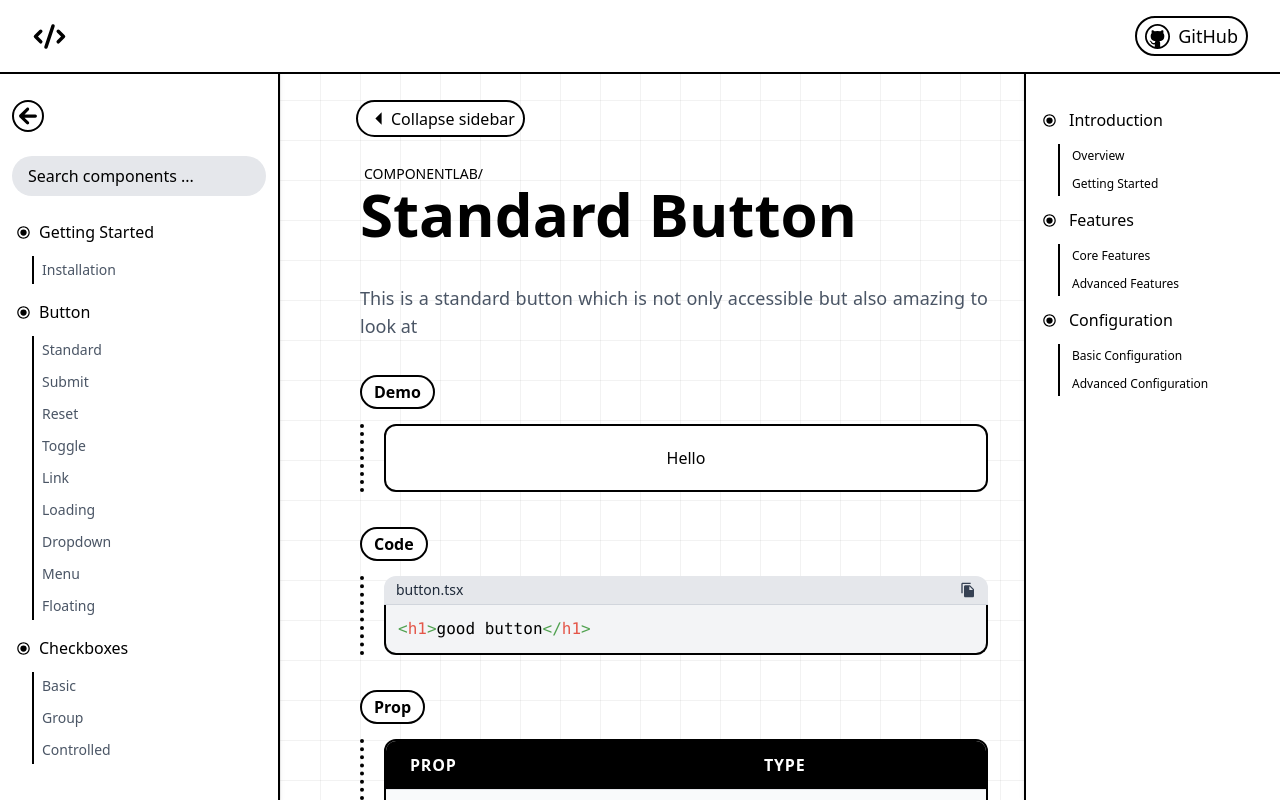
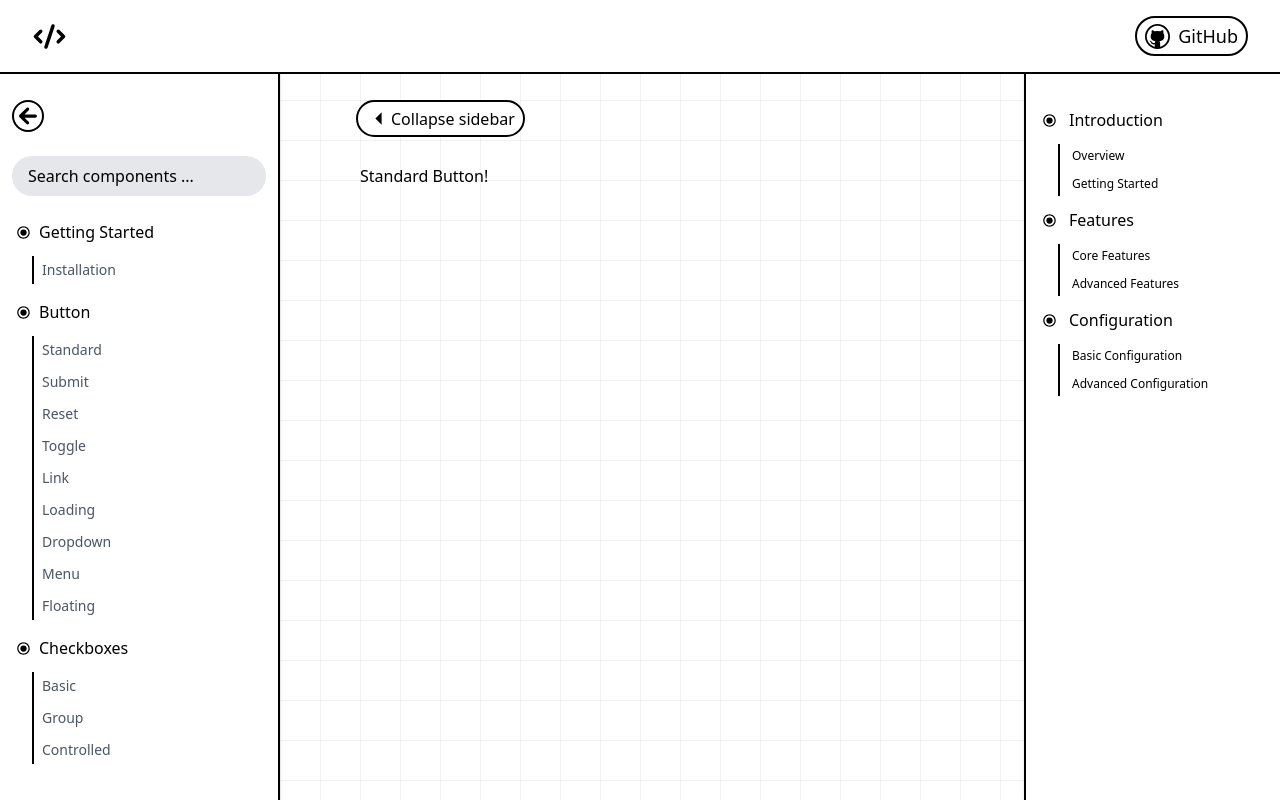
Before and after one commit to snippet-labs/COMPONENTLAB, a Next.js app: page /button/standard in a window 1280 px wide. Shown: the top 800 px of the page. Built offline with nearby package versions, Linux system fonts and the light colour scheme.

Commit message:
page(accessible-component-information): add required verstality to the reusable component

```diff
--- a/src/app/button/standard/page.tsx
+++ b/src/app/button/standard/page.tsx
@@ -1,27 +1,11 @@
 'use client';
 
 // Modules
-import StandardVariant from '@/app/lab/AccessibleButtons/Standard/StandardVariant';
-import { columns } from '@/app/lab/AccessibleButtons/Standard/StandardVariant.props';
-import { rows } from '@/app/lab/AccessibleButtons/Standard/StandardVariant.props';
-import Footer from '@/components/Ui/Footer/Footer';
-import Information from '@/components/Ui/Information/Information';
-import Pagination from '@/components/Ui/Pagination/Pagination';
 
 const StandardAccessibleButtonVariantPage = () => {
   return (
     <div className="min-h-screen">
-      <Information
-        variantTitle="Standard Button"
-        variantDescription="This is a standard button which is not only accessible but also amazing to look at"
-        variantComponent={StandardVariant}
-        variantFileName="button.tsx"
-        variantCode="<h1>good button</h1>"
-        variantPropRow={rows}
-        variantPropColumn={columns}
-      />
-      <Pagination />
-      <Footer />
+      <h1>Standard Button!</h1>
     </div>
   );
 };
--- a/src/app/button/submit/page.tsx
+++ /dev/null
@@ -1,9 +0,0 @@
-const SubmitAccessibleButtonVariantPage = () => {
-  return (
-    <div>
-      <div>Submit Button Variant!</div>
-    </div>
-  );
-};
-
-export default SubmitAccessibleButtonVariantPage;
--- a/src/app/lab/AccessibleButtons/Standard/StandardVariant.tsx
+++ /dev/null
@@ -1,9 +0,0 @@
-const StandardVariant: React.FC = () => {
-  return (
-    <div>
-      <button>Hello</button>
-    </div>
-  );
-};
-
-export default StandardVariant;
--- a/src/components/Ui/Information/Information.tsx
+++ b/src/components/Ui/Information/Information.tsx
@@ -9,7 +9,9 @@ import { InformationProps } from './Information.types';
 const Information: React.FC<InformationProps> = ({
   variantTitle,
   variantDescription,
+  variantTags,
   variantComponent: Component,
+  variantComponentProps,
   variantCode,
   variantFileName,
   variantPropColumn,
@@ -18,11 +20,21 @@ const Information: React.FC<InformationProps> = ({
   return (
     <div>
       <div>
+        {/* Header and Description */}
         <h1 className="ml-1 text-sm font-medium">COMPONENTLAB/</h1>
         <h2 className="font-bold text-4xl md:text-5xl lg:text-6xl">{variantTitle}</h2>
         <p className="mt-10 text-sm md:text-lg lg:text-lg text-gray-600 font-medium text-justify">
           {variantDescription}
         </p>
+        <div className="mt-1 flex flex-wrap items-center gap-2">
+          {variantTags.map((item, idx) => (
+            <ul key={idx} className="">
+              <li className="text-sm font-bold border-2 border-orange-400 px-2 rounded-xl bg-orange-300 text-black">
+                {item.name}
+              </li>
+            </ul>
+          ))}
+        </div>
       </div>
       <div>
         {/* Demo */}
@@ -30,8 +42,8 @@ const Information: React.FC<InformationProps> = ({
           <p className="font-bold border-2 rounded-full bg-white px-3 py-1 inline">Demo</p>
           <div className="border-l-4 border-dotted mt-5">
             <div className="ml-5">
-              <div className="flex items-center justify-center border-2 p-5 rounded-xl bg-white h-auto">
-                <Component />
+              <div className="flex items-center justify-center border-2 p-5 rounded-xl bg-gray-100 h-auto">
+                <Component {...variantComponentProps} />
               </div>
             </div>
           </div>
--- a/src/components/Ui/Information/Information.types.ts
+++ b/src/components/Ui/Information/Information.types.ts
@@ -1,9 +1,11 @@
-import { DataRow } from "@/types";
+import { AccessibleComponentTags, DataRow } from "@/types";
 
 export interface InformationProps {
     variantTitle: string;
     variantDescription: string;
+    variantTags: AccessibleComponentTags[],
     variantComponent: React.ComponentType;
+    variantComponentProps: Record<string, unknown>;
     variantCode: string;
     variantFileName: string;
     variantPropColumn: string[];
--- /dev/null
+++ b/src/lab/AccessibleButtons/Standard/StandardButtonTags.ts
@@ -0,0 +1,9 @@
+// Tags
+export const STANDARD_BUTTON_VARIANT_TAGS = [
+    {
+        name: 'Button'
+    },
+    {
+        name: 'Accessible'
+    }
+]
--- /dev/null
+++ b/src/lab/AccessibleButtons/Standard/StandardButtonVariant.code.ts
@@ -0,0 +1,19 @@
+// Code
+export const STANDARD_BUTTON_VARIABLE_CODE = `// Modules
+
+interface StandardButtonVariantProps {
+  title?: string;
+}
+
+const StandardButtonVariant: React.FC<StandardButtonVariantProps> = ({ title = 'Button' }) => {
+  return (
+    <div>
+      <button className="bg-white border-2 px-5 py-1 rounded-xl hover:cursor-pointer hover:bg-black hover:text-white duration-300 transition-all">
+        {title}
+      </button>
+    </div>
+  );
+};
+
+export default StandardButtonVariant;
+`;
--- /dev/null
+++ b/src/lab/AccessibleButtons/Standard/StandardButtonVariant.tsx
@@ -0,0 +1,17 @@
+// Modules
+
+interface StandardButtonVariantProps {
+  title?: string;
+}
+
+const StandardButtonVariant: React.FC<StandardButtonVariantProps> = ({ title = 'Button' }) => {
+  return (
+    <div>
+      <button className="bg-white border-2 px-5 py-1 rounded-xl hover:cursor-pointer hover:bg-black hover:text-white duration-300 transition-all">
+        {title}
+      </button>
+    </div>
+  );
+};
+
+export default StandardButtonVariant;
--- a/src/types.ts
+++ b/src/types.ts
@@ -31,3 +31,8 @@ export interface TableTypes {
   columns: Column[];
   rows: DataRow[];
 }
+
+// Accessible-component-tags
+export interface AccessibleComponentTags {
+  name: string;
+}
```
Also changed, not shown: src/app/lab/AccessibleButtons/Standard/StandardVariant.code.ts (deleted), src/lab/AccessibleButtons/Standard/StandardButtonVariant.props.ts (renamed from src/app/lab/AccessibleButtons/Standard/StandardVariant.props.ts), 1 other file (tests, documents, lock files or other folders).
